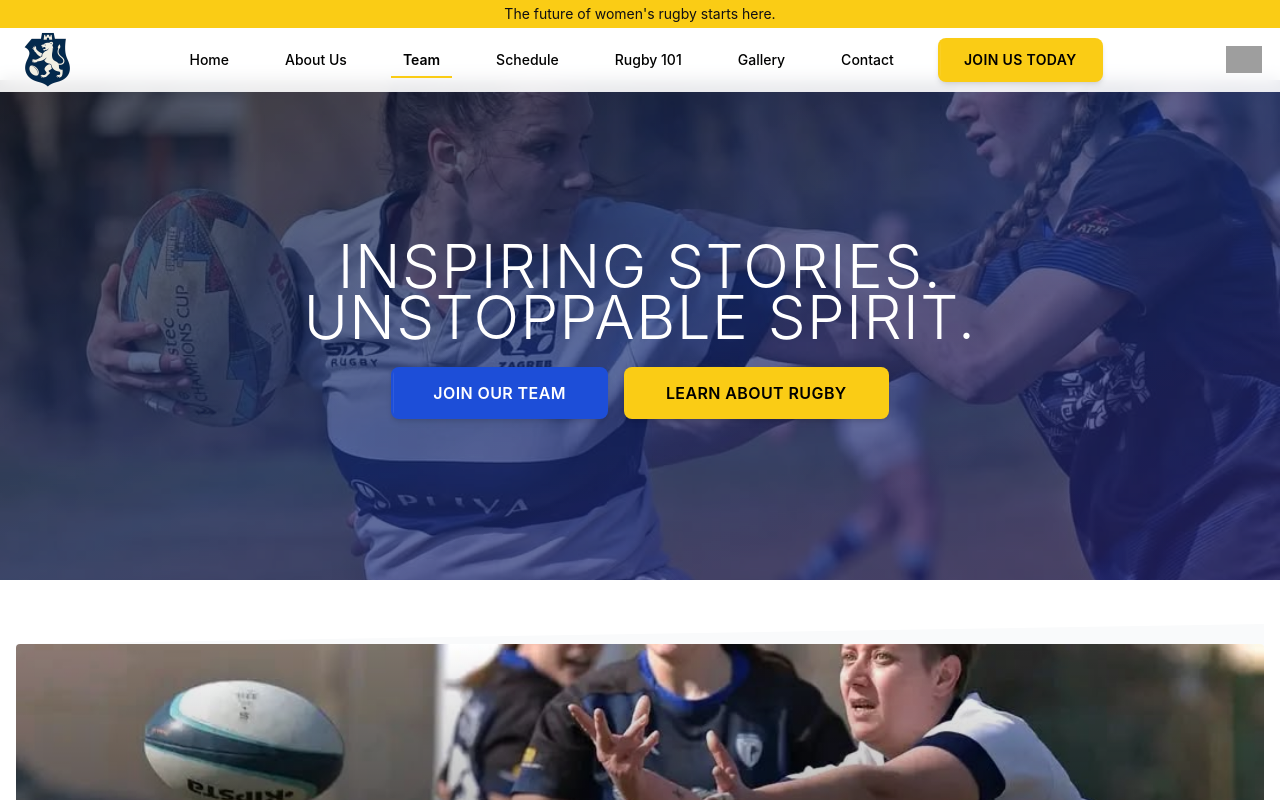
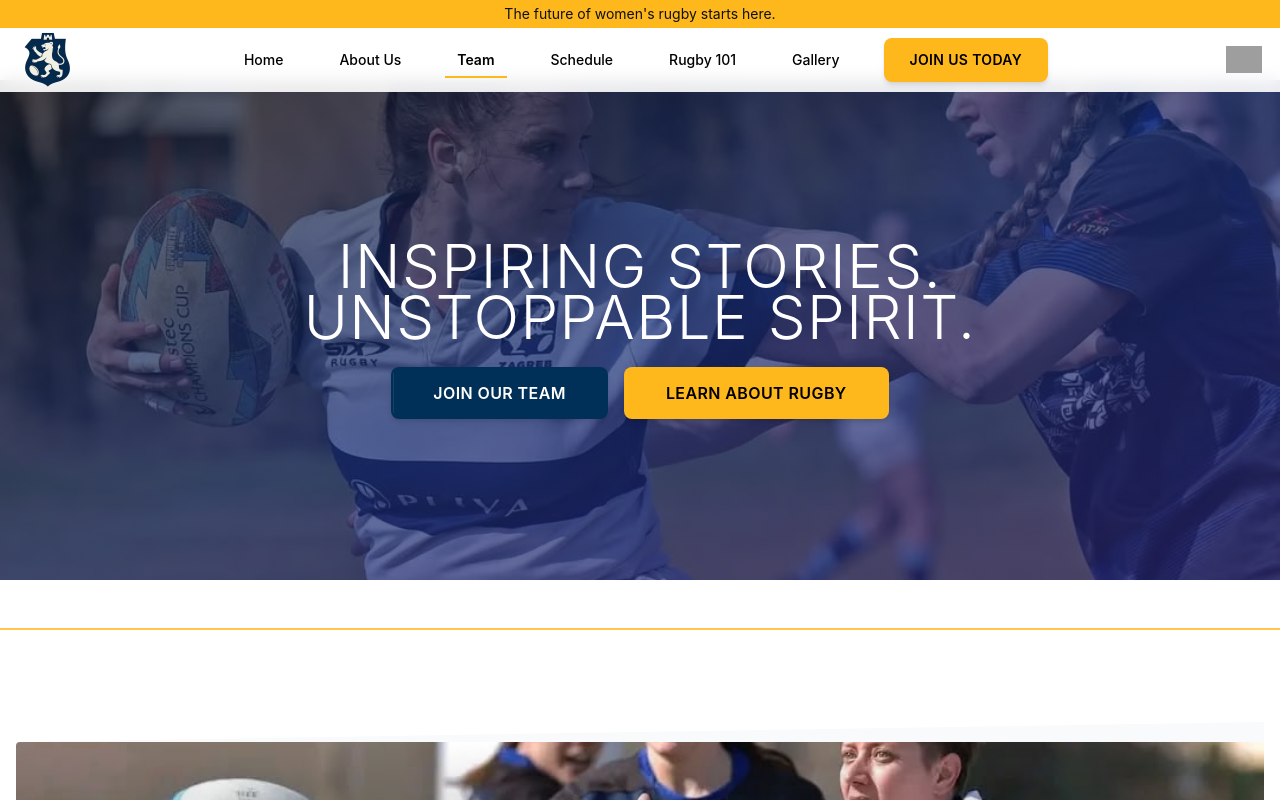
Before and after one commit to TetaTeuta/zagreb-rugby-ladies, a React (Vite) app: page /team in a window 1280 px wide. Shown: the top 800 px of the page. Built offline with nearby package versions, Linux system fonts and the light colour scheme; grey boxes are pictures that could not be loaded.

Commit message:
Fixed button switcher, updated photos, lots of other stuff

```diff
--- a/src/components/home/MeetOurPlayers.jsx
+++ b/src/components/home/MeetOurPlayers.jsx
@@ -26,9 +26,9 @@ const PlayerCard = ({ player, showImage = false }) => {
 
 const MeetOurPlayers = ({ players, title = "Meet Our Players" }) => {
     const playerImages = [
-        "/src/assets/images/photos/petra_rugby.jpg",
-        "/src/assets/images/photos/lucija_rugby.jpg",
-        "/src/assets/images/photos/manuela_rugby.jpg",
+        "https://resources.worldrugby-rims.pulselive.com/worldrugby/photo/2025/08/16/a99126a7-c00c-4a2f-a7b4-fd29d35a7019/2230441281.jpg",
+        "https://resources.worldrugby-rims.pulselive.com/worldrugby/photo/2025/08/16/a99126a7-c00c-4a2f-a7b4-fd29d35a7019/2230441281.jpg",
+        "https://resources.worldrugby-rims.pulselive.com/worldrugby/photo/2025/08/16/a99126a7-c00c-4a2f-a7b4-fd29d35a7019/2230441281.jpg",
     ];
 
     return (
--- a/src/components/home/NextMatch.jsx
+++ b/src/components/home/NextMatch.jsx
@@ -7,7 +7,7 @@ const NextMatch = ({ matchData, opponent }) => {
     return (
         <div className="relative h-[600px] overflow-hidden rounded group cursor-pointer">
             <img
-                src="/src/assets/images/photos/petra_rugby.jpg"
+                src="https://www.telegraph.co.uk/content/dam/rugby-union/2019/03/13/TELEMMGLPICT000190683981_trans_NvBQzQNjv4Bqg21xs0VcZiA4CV6qr0RdEBo6c-7YxqXVwjqXYLBnJIY.jpeg?imwidth=1920"
                 alt="Match day action"
                 className="w-full h-full object-cover group-hover:scale-105 transition-transform duration-500"
             />
--- a/src/components/layout/Header.jsx
+++ b/src/components/layout/Header.jsx
@@ -18,7 +18,7 @@ const Header = () => {
         { name: t("navigation.schedule"), href: "/schedule" },
         { name: t("navigation.rugby101"), href: "/rugby101" },
         { name: t("navigation.gallery"), href: "/gallery" },
-        { name: t("navigation.contact"), href: "/contact" },
+        // { name: t("navigation.contact"), href: "/contact" },
     ];
 
     useEffect(() => {
@@ -103,14 +103,14 @@ const Header = () => {
                                     {/* Hover underline */}
                                     <span
                                         className="absolute bottom-0 left-0 w-0 h-[2px] transition-all duration-200 group-hover:w-full"
-                                        style={{ backgroundColor: "#facc15" }}
+                                        style={{ backgroundColor: "#FFB81C" }}
                                     ></span>
                                     {/* Active underline */}
                                     {isActiveRoute(item.href) && (
                                         <span
                                             className="absolute bottom-0 left-0 w-full h-[2px]"
                                             style={{
-                                                backgroundColor: "#facc15",
+                                                backgroundColor: "#FFB81C",
                                             }}
                                         ></span>
                                     )}
--- /dev/null
+++ b/src/components/ui/Divider.jsx
@@ -0,0 +1,9 @@
+const Divider = ({ className = "" }) => {
+    return (
+        <div className={`divider-wrapper ${className}`}>
+            <div className="divider-line"></div>
+        </div>
+    );
+};
+
+export { Divider };
--- a/src/index.css
+++ b/src/index.css
@@ -9,16 +9,16 @@
 
     /* Background & Foundation Colors - Clean Team Colors */
     --color-bg: 249 250 251; /* clean light gray background */
-    --color-grad-start: 30 58 138; /* navy blue gradient start */
-    --color-grad-mid: 59 130 246; /* light blue gradient middle */
-    --color-grad-end: 245 158 11; /* amber gradient end */
+    --color-grad-start: 0 48 87; /* official jersey navy gradient start */
+    --color-grad-mid: 0 70 130; /* lighter navy gradient middle */
+    --color-grad-end: 255 184 28; /* official jersey gold gradient end */
 
     /* Surface Colors - Clean & Minimal */
     --color-surface: 255 255 255; /* pure white surfaces */
     --color-surface-glass: 255 255 255; /* glass effect surface */
-    --color-surface-dark: 30 58 138; /* navy surface variant */
+    --color-surface-dark: 0 48 87; /* official jersey navy surface variant */
     --color-surface-elevated: 255 255 255; /* clean white surface */
-    --color-surface-navy: 30 58 138; /* navy surface for sections */
+    --color-surface-navy: 0 48 87; /* official jersey navy for sections */
     --color-surface-light-blue: 255 255 255; /* clean white instead of blue tint */
     --color-surface-amber: 255 255 255; /* clean white instead of amber tint */
 
@@ -32,16 +32,16 @@
     /* Border Colors */
     --color-border: 229 231 235; /* default border (gray-200) */
     --color-border-light: 243 244 246; /* light border (gray-100) */
-    --color-border-focus: 30 58 138; /* focus border (navy blue) */
+    --color-border-focus: 0 48 87; /* official jersey navy focus border */
 
-    /* Brand Colors - ZAGREB RUGBY LADIES TEAM COLORS */
-    --color-primary: 30 58 138; /* navy blue from jerseys - CHANGE HERE TO UPDATE EVERYWHERE */
-    --color-primary-light: 59 130 246; /* lighter blue */
-    --color-primary-dark: 15 23 42; /* deeper navy */
+    /* Brand Colors - OFFICIAL ZAGREB RUGBY LADIES JERSEY COLORS */
+    --color-primary: 0 48 87; /* official jersey navy #003057 */
+    --color-primary-light: 0 70 130; /* lighter jersey navy */
+    --color-primary-dark: 0 30 60; /* deeper jersey navy */
 
-    --color-accent: 250 204 21; /* yellow button color #facc15 */
-    --color-accent-light: 255 188 41; /* bright gold */
-    --color-accent-dark: 234 179 8; /* yellow button hover #eab308 */
+    --color-accent: 255 184 28; /* official jersey gold #FFB81C */
+    --color-accent-light: 255 200 60; /* lighter jersey gold */
+    --color-accent-dark: 230 160 0; /* darker jersey gold for hover */
 
     /* Status Colors */
     --color-success: 34 197 94; /* emerald green */
@@ -113,14 +113,14 @@
 
 /* Alternative theme - Away Jersey Colors */
 [data-theme="alt"] {
-    --color-primary: 59 130 246; /* lighter blue */
-    --color-accent: 30 58 138; /* navy blue */
+    --color-primary: 0 70 130; /* lighter jersey navy */
+    --color-accent: 0 48 87; /* official jersey navy */
 }
 
 /* Jersey-inspired theme - Home Jersey Colors (Default) */
 [data-theme="home"] {
-    --color-primary: 30 58 138; /* navy blue */
-    --color-accent: 245 158 11; /* golden amber */
+    --color-primary: 0 48 87; /* official jersey navy #003057 */
+    --color-accent: 255 184 28; /* official jersey gold #FFB81C */
     --color-surface: 255 255 255; /* white like jersey background */
 }
 
@@ -565,46 +565,69 @@ body {
     background-color: rgb(var(--color-surface-dark));
 }
 
+/* ===== DIVIDER SYSTEM ===== */
+/* Reusable divider component with brand accent color */
+.divider-wrapper {
+    margin-top: var(--spacing-section);
+    margin-bottom: var(--spacing-section);
+    width: 100%;
+}
+
+.divider-line {
+    height: 2px;
+    background-color: #ffb81c; /* Official jersey gold */
+    width: 100%;
+    opacity: 0.8;
+}
+
+/* Responsive spacing adjustments */
+@media (max-width: 768px) {
+    .divider-wrapper {
+        margin-top: 2rem;
+        margin-bottom: 2rem;
+    }
+}
+
 /* ===== BUTTON SYSTEM ===== */
-/* Standardized two-variant button system: blue (primary) and yellow (CTA) */
+/* Standardized two-variant button system: official jersey colors */
 
 .btn-blue {
-    background-color: #1d4ed8; /* Blue primary */
-    color: #ffffff; /* White text */
+    background-color: #003057; /* Official jersey navy */
+    color: #ffffff; /* White text - WCAG AAA compliant */
     border: 2px solid transparent;
 }
 
 .btn-blue:hover {
-    background-color: #1e40af; /* Darker blue on hover */
+    background-color: #00467f; /* Lighter jersey navy on hover */
 }
 
 .btn-blue:active {
-    background-color: #1e3a8a; /* Even darker on active */
+    background-color: #001e3c; /* Darker jersey navy on active */
     transform: scale(0.98);
 }
 
 .btn-blue:focus-visible {
-    --tw-ring-color: #1d4ed8;
+    --tw-ring-color: #003057;
     --tw-ring-offset-color: #ffffff;
 }
 
 .btn-yellow {
-    background-color: #facc15; /* Yellow highlight/CTA */
-    color: #000000; /* Black text */
+    background-color: #ffb81c; /* Official jersey gold */
+    color: #000000; /* Black text - WCAG AAA compliant */
     border: 2px solid transparent;
 }
 
 .btn-yellow:hover {
-    background-color: #eab308; /* Darker yellow on hover */
+    background-color: #e6a000; /* Darker jersey gold on hover */
 }
 
 .btn-yellow:active {
-    background-color: #ca8a04; /* Even darker on active */
+    background-color: #cc8e00; /* Even darker on active */
     transform: scale(0.98);
 }
 
 .btn-yellow:focus-visible {
-    --tw-ring-color: #facc15;
+    --tw-ring-color: #ffb81c;
     --tw-ring-offset-color: #ffffff;
 }
 
--- a/src/pages/Contact.jsx
+++ b/src/pages/Contact.jsx
@@ -8,6 +8,7 @@ import {
     CardTitle,
 } from "../components/ui/Card";
 import { Button } from "../components/ui/Button";
+import { Divider } from "../components/ui/Divider";
 import { Input, Textarea, Label, Select } from "../components/ui/Input";
 import { Toast } from "../components/ui/Toast";
 import { MapPin, Phone, Mail, Clock, Send } from "lucide-react";
@@ -94,6 +95,8 @@ const Contact = () => {
                     </div>
                 </div>
             </div>
+
+            <Divider />
 
             <div className="px-4 py-16 max-w-7xl mx-auto">
                 {/* Intro Section */}
--- a/src/pages/Gallery.jsx
+++ b/src/pages/Gallery.jsx
@@ -1,5 +1,6 @@
 import { useState, useEffect } from "react";
 import { Button } from "../components/ui/Button";
+import { Divider } from "../components/ui/Divider";
 import { Card, CardContent } from "../components/ui/Card";
 import { Lightbox } from "../components/ui/Lightbox";
 import { Play, Calendar, MapPin } from "lucide-react";
@@ -234,6 +235,8 @@ const Gallery = () => {
                     </div>
                 </div>
             </div>
+
+            <Divider />
 
             <div className="px-4 py-16 max-w-7xl mx-auto">
                 {/* Intro Section */}
--- a/src/pages/Home.jsx
+++ b/src/pages/Home.jsx
@@ -2,6 +2,7 @@ import { Link } from "react-router-dom";
 import { ArrowRight, Users, Heart, Zap } from "lucide-react";
 import { useTranslation } from "react-i18next";
 import { Button } from "../components/ui/Button";
+import { Divider } from "../components/ui/Divider";
 import { useState, useEffect } from "react";
 import playersData from "../data/players.json";
 import trainingData from "../data/training.json";
@@ -104,6 +105,8 @@ const Home = () => {
                 </div>
             </div>
 
+            <Divider />
+
             <div className="px-4 py-16 max-w-7xl mx-auto">
                 <AnimatedSection divider="wave" className="mb-8">
                     <NextMatch
--- a/src/pages/Rugby101.jsx
+++ b/src/pages/Rugby101.jsx
@@ -1,5 +1,6 @@
 import { useState, useEffect } from "react";
 import { Button } from "../components/ui/Button";
+import { Divider } from "../components/ui/Divider";
 import { Accordion } from "../components/ui/Accordion";
 import { Link } from "react-router-dom";
 import { Shield, Users, Target, Clock, Heart } from "lucide-react";
@@ -194,6 +195,8 @@ const Rugby101 = () => {
                     </div>
                 </div>
             </div>
+
+            <Divider />
 
             <div className="px-4 py-20 max-w-7xl mx-auto">
                 {/* Rugby Basics - Bento Grid Style */}
--- a/src/pages/Team.jsx
+++ b/src/pages/Team.jsx
@@ -1,5 +1,6 @@
 import { useState, useEffect } from "react";
 import { Button } from "../components/ui/Button";
+import { Divider } from "../components/ui/Divider";
 import { Card, CardContent, CardTitle } from "../components/ui/Card";
 import { PlayerCard } from "../components/team/PlayerCard";
 import { PlayerModal } from "../components/team/PlayerModal";
@@ -69,6 +70,8 @@ const Team = () => {
                     </div>
                 </div>
             </div>
+
+            <Divider />
 
             <div className="px-4 py-16 max-w-7xl mx-auto">
                 {/* Team Stats Section */}
```
Also changed, not shown: src/pages/About.jsx (+4 -4 lines), src/pages/Schedule.jsx (+34 -34 lines).
